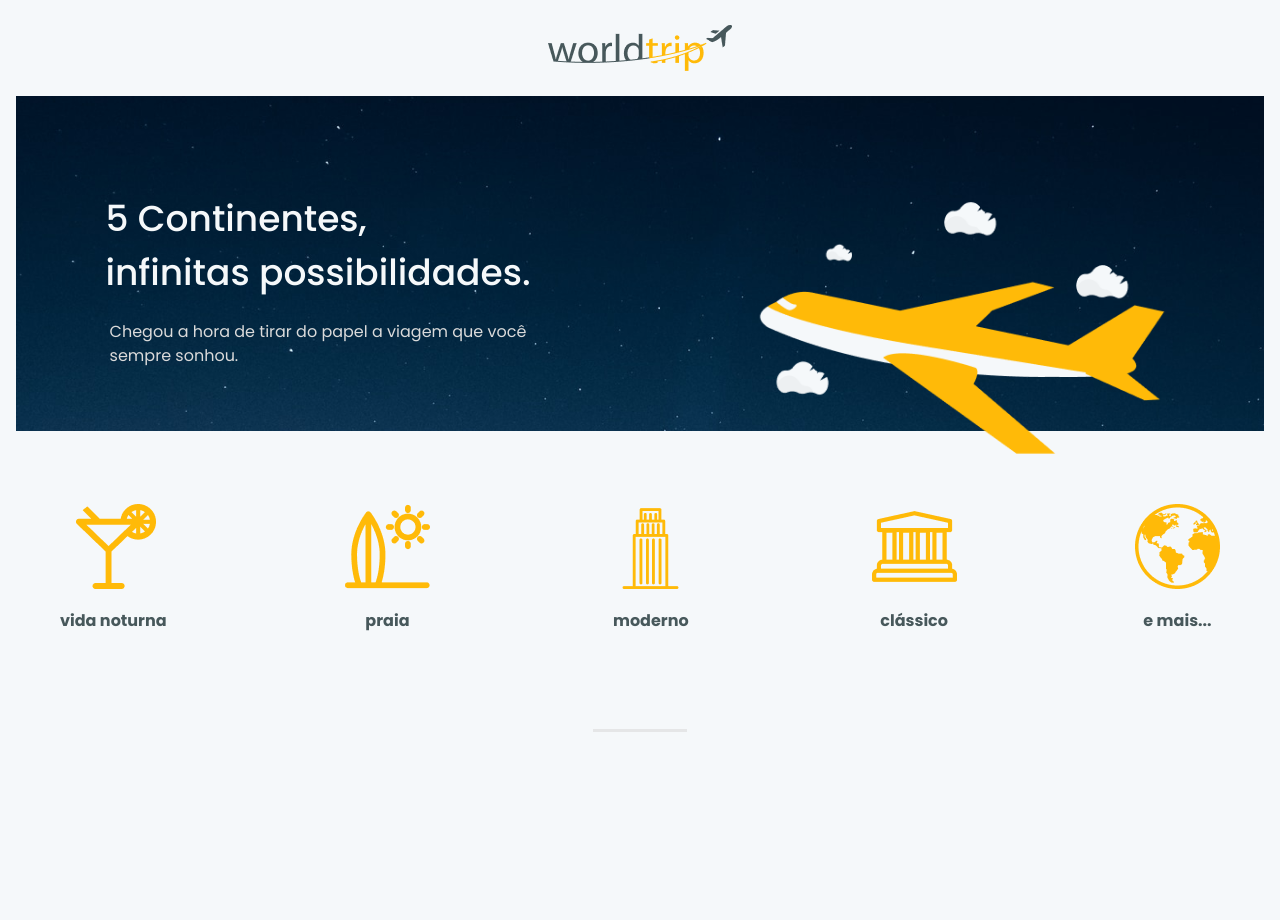
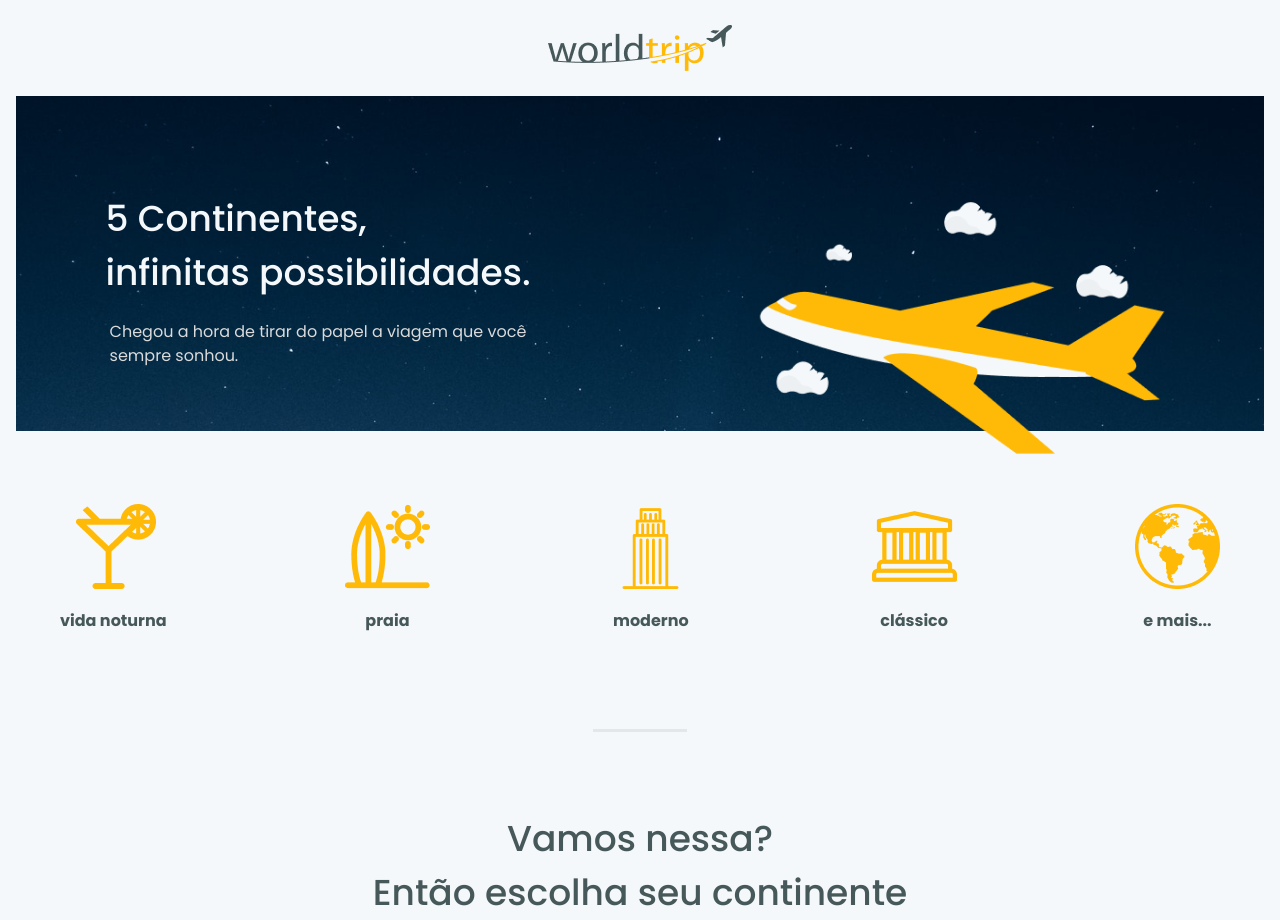
Before and after one commit to Lucasplpx/desafio-interface-chakraui, a Next.js app: page / in a window 1280 px wide. Before the commit the page ends 800 px from the top, so only its background shows below. Built offline with nearby package versions, Linux system fonts and the light colour scheme.

Commit message:
frase action

```diff
--- /dev/null
+++ b/src/components/Frase/index.tsx
@@ -0,0 +1,16 @@
+import { Flex, Text } from '@chakra-ui/react';
+
+export function Frase() {
+  return (
+    <Flex as='section' w='100%' maxWidth={839} mx='auto' mt={20} align='center'>
+      <Flex w='100%' flexDir='column' justify='center' align='center'>
+        <Text fontSize='2.25rem' fontWeight={500}>
+          Vamos nessa?
+        </Text>
+        <Text fontSize='2.25rem' fontWeight={500}>
+          Então escolha seu continente
+        </Text>
+      </Flex>
+    </Flex>
+  );
+}
--- a/src/pages/index.tsx
+++ b/src/pages/index.tsx
@@ -1,6 +1,7 @@
 import { Header } from '../components/Header';
 import { Banner } from '../components/Banner';
 import { ListTravel } from '../components/ListTravel';
+import { Frase } from '../components/Frase';
 
 import { Container, Divider, Flex } from '@chakra-ui/react';
 
@@ -14,6 +15,7 @@ export default function Home() {
       <Flex justify='center' mt={24}>
         <Divider w='90px' color='gray.300' border='2px' />
       </Flex>
+      <Frase />
     </Container>
   );
 }
```
